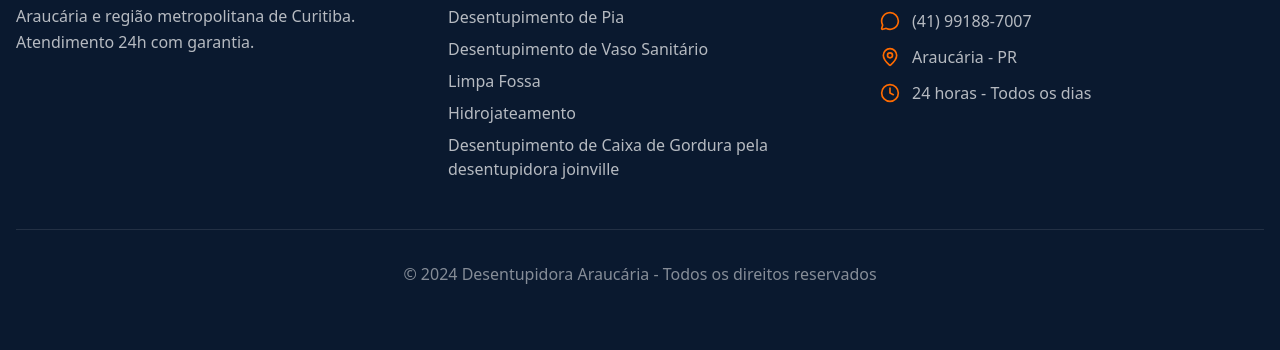
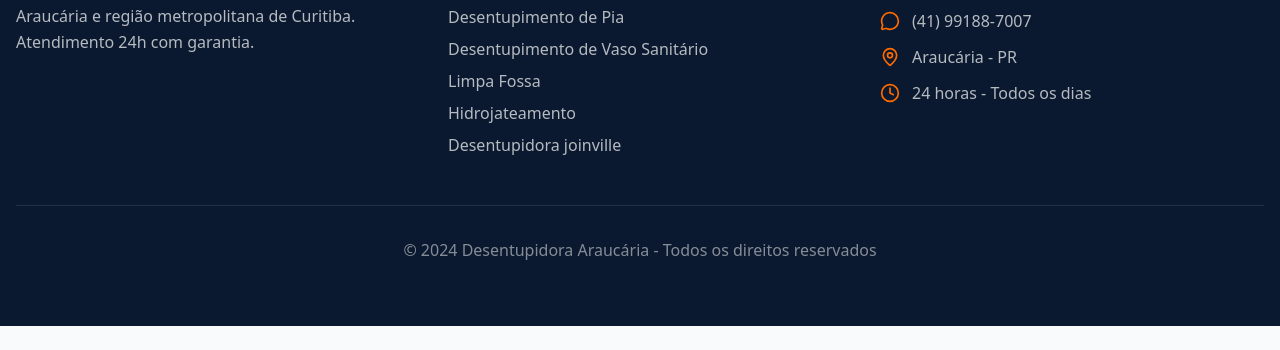
Before and after one commit to Pimentelservicoscuritiba/desentupidoraaraucaria, a plain HTML site: page index.html in a window 1280 px wide. Shown: the part 4071-4421 px from the top of the page. After the commit the page ends 4397 px from the top, so only its background shows below. Drawn offline with nearby package versions, Linux system fonts and the light colour scheme.

Commit message:
Update index.html

```diff
--- a/index.html
+++ b/index.html
@@ -432,7 +432,7 @@
             <li>Desentupimento de Vaso Sanitário</li>
             <li>Limpa Fossa</li>
             <li>Hidrojateamento</li>
-            <li>Desentupimento de Caixa de Gordura pela <a href="https://desentupidorajoinville.app.br" title="Desentupidora Joinville">desentupidora joinville</a></li>
+            <li><a href="https://desentupidorajoinville.app.br" title="Desentupidora Joinville">Desentupidora joinville</a></li>
           </ul>
         </div>
         <div>
```
